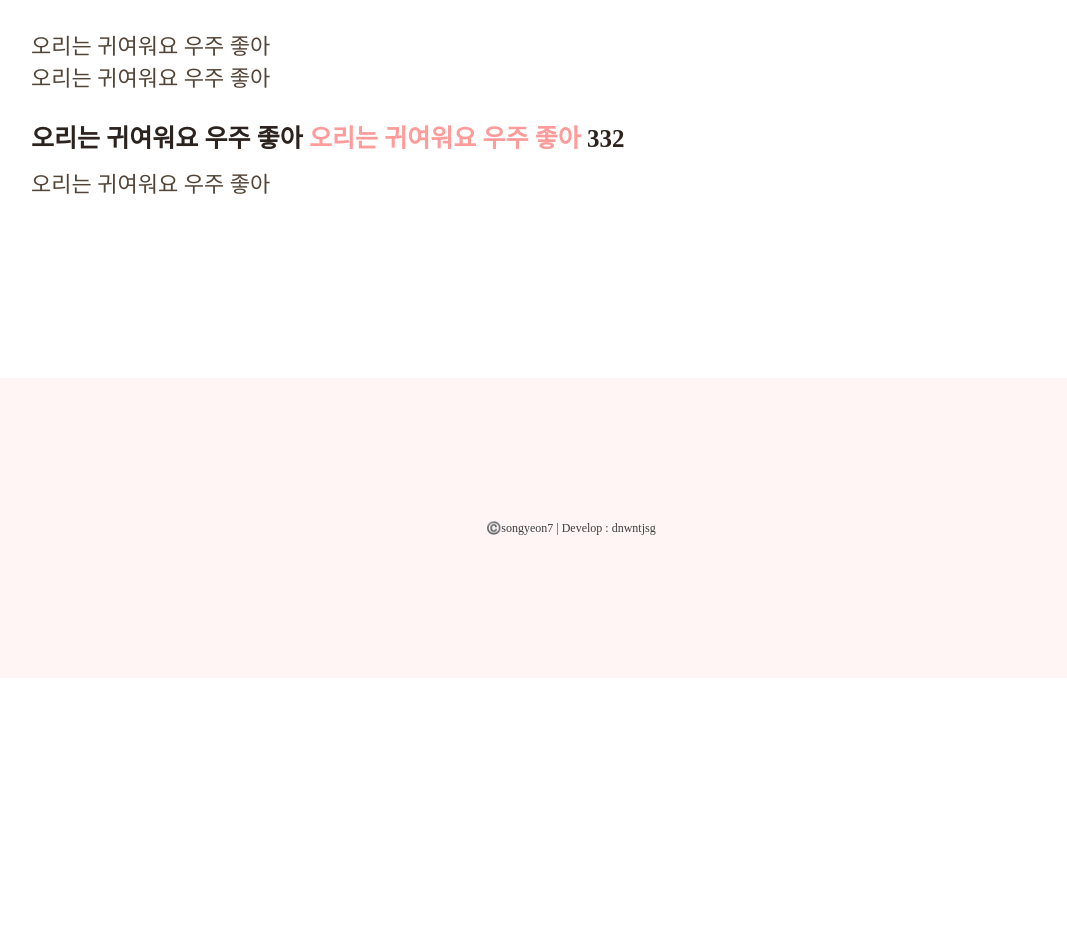
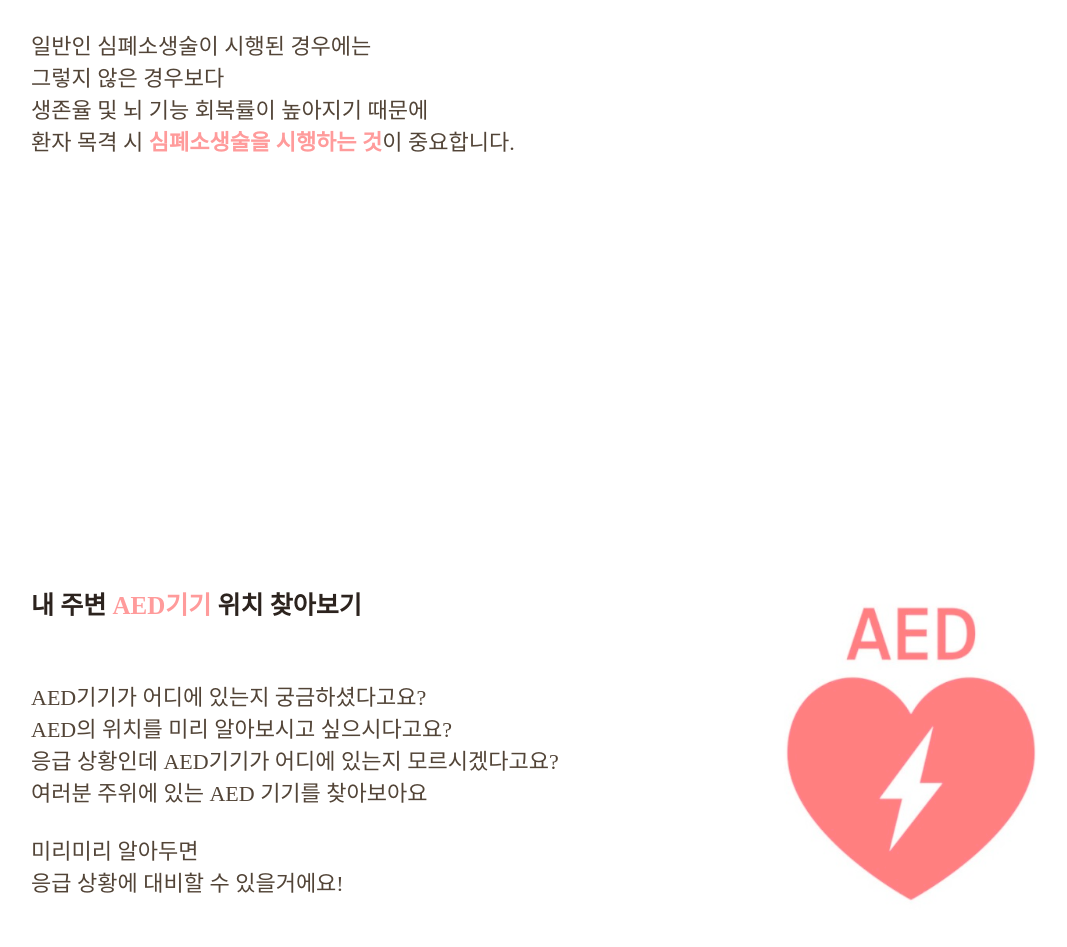
Before and after one commit to songyeon7/RE-HEART-renewal, a React (Create React App) app in the folder reheart/: page / in a window 1280 px wide. Shown: the part 1265-2212 px from the top of the page, without its empty margins (69-1136 px from the left). Before the commit the page ends 1943 px from the top, so only its background shows below. Built offline with nearby package versions, Linux system fonts and the light colour scheme.

Commit message:
mainpage 완성

```diff
--- /dev/null
+++ b/reheart/src/components/Main/MainAED.js
@@ -0,0 +1,77 @@
+import React from 'react';
+import styled from "styled-components";
+import aed from '../../assets/AED.svg';
+import {Contents, MainContainer, MainWrapper, Point, MiniTitle} from "../../atoms/Atomic";
+
+const MainAED = ({scRef}) => {
+  return (
+    <MainContainer ref={scRef}>
+      <MainWrapper gap={'100px'}>
+        <TempContainer>
+          <div>
+            <MiniTitle >
+            내 주변 <Point size={'35'} weight={'600'}>AED기기</Point> 위치 찾아보기
+            </MiniTitle>
+            <Blank num={'4vh'}/>
+            <Contents>
+              <div ><br/>
+              AED기기가 어디에 있는지 궁금하셨다고요?<br/>
+              AED의 위치를 미리 알아보시고 싶으시다고요?<br/>
+              응급 상황인데 AED기기가 어디에 있는지 모르시겠다고요?<br/>
+              여러분 주위에 있는 AED 기기를 찾아보아요<br/><br/>
+              </div>
+              <div >
+              미리미리 알아두면<br/>
+              응급 상황에 대비할 수 있을거에요!<br/><br/>
+              </div>
+            </Contents>
+          </div>
+          <Aed src={aed}/>
+        </TempContainer>
+      </MainWrapper>
+    </MainContainer>
+  );
+};
+
+const Aed = styled.img`
+  width: 400px;
+  height: 400px;
+  flex-shrink: 0;
+  border-radius: 5px;
+  @media(max-width: 1080px) {
+    height: 430px;
+    width: 242px;
+  }
+`;
+const Blank = styled.div`
+  width: 0;
+  height: ${(props) => props.num};
+`;
+const TempContainer = styled.div`
+  width: 100%;
+  height: auto;
+  display: flex;
+  justify-content: space-between;
+  align-items: center;
+  @media(max-width: 800px) {
+    flex-direction: column;
+    gap: 20px;
+  }
+`;
+const Button = styled.button`
+  background-color: var(--button-bg, #FF9B9B); // 버튼 배경색을 정의하며 기본값은 파란색
+  color: var(--button-text, #fff); // 버튼 텍스트 색상을 정의하며 기본값은 흰색
+  border: none;
+  border-radius: 5px;
+  padding: 10px 20px;
+  font-size: 16px;
+  font-weight: 600;
+  cursor: pointer;
+  transition: background-color 0.3s;
+
+  &:hover {
+    background-color: var(--button-hover-bg, #D97D7D); // 마우스 호버시 배경색을 정의하며 기본값은 더 어두운 파란색
+  }
+`;
+
+export default MainAED;
--- a/reheart/src/components/Main/MainContent.js
+++ b/reheart/src/components/Main/MainContent.js
@@ -9,30 +9,26 @@ const MainContent = ({scRef}) => {
         <TempContainer>
           <div>
             <Title >
-            작년 상반기 <Point size={'35'} weight={'600'}>급성심정지환자</Point> 1만7668명 발생…생존률 7.3%
+            작년 상반기 <Point size={'36'} weight={'600'}>급성심정지환자</Point> 1만7668명 발생…생존률 7.3%
             </Title>
             <Blank num={'4vh'}/>
             <Contents>
               <div >
+                <br/>
               급성심정지는 심장 활동이 급격히 저하되거나 멈춘 상태로<br/>
               질병청에 따르면, 지난 상반기 발생한 급성심정지 환자는<br/>
               총 <Point color={'#FF9B9B'}>1만 7668명</Point> 이라고 합니다.<br/><br/>
               </div>
               <div >
-              오리는 귀여워요 우주 좋아<br/>
-              오리는 귀여워요 우주 좋아<br/><br/>
+              이중 생존 상태로 퇴원한 환자(생존율)은 <Point color={'#FF9B9B'}>7.3%</Point>이며<br/>
+              일상생활이 가능할 정도록<br/>
+              뇌 기능을 회복해 퇴원한 환자는 <Point color={'#FF9B9B'}>4.6%</Point>라고 합니다.<br/><br/>
               </div>
               <div >
-              오리는 귀여워요 우주 좋아<br/><br/>
-              </div>
-              <div >
-              오리는 귀여워요 우주 좋아<br/>
-              오리는 귀여워요 우주 좋아<br/><br/>
-              </div>
-
-              <IntroducePoint >오리는 귀여워요 우주 좋아 <Point size={'25'} weight={'600'}>오리는 귀여워요 우주 좋아 </Point>332</IntroducePoint><Blank num={'1.5vh'}/>
-              <div >
-              오리는 귀여워요 우주 좋아
+              일반인 심폐소생술이 시행된 경우에는<br/>
+              그렇지 않은 경우보다 <br/>
+              생존율 및 뇌 기능 회복률이 높아지기 때문에 <br/>
+              환자 목격 시 <Point size={'24'} weight={'600'} color={'#FF9B9B'}>심폐소생술을 시행하는 것</Point>이 중요합니다.<br/><br/><Blank num={'1.5vh'}/>
               </div>
             </Contents>
           </div>
@@ -60,7 +56,7 @@ const TempContainer = styled.div`
 const IntroducePoint = styled.div`
   color: var(--text-title, #2C231E);
   font-family: 'Pretendard';
-  font-size: 25px;
+  font-size: 24px;
   font-style: normal;
   font-weight: 600;
   line-height: normal;
--- a/reheart/src/pages/Main.js
+++ b/reheart/src/pages/Main.js
@@ -3,6 +3,7 @@ import Header from "../components/Header";
 import Footer from "../components/Footer";
 import MainContent from "../components/Main/MainContent";
 import MainMap from '../components/Main/MainMap';
+import MainAED from '../components/Main/MainAED';
 
 
 const Main = () => {
@@ -18,6 +19,7 @@ const Main = () => {
       <Header isNotHome={false}/>
       <MainMap scRef={ref}/>
       <MainContent scRef={ref}/>
+      <MainAED scRef={ref}/>
       <Footer/>
     </>
   );
```
Also changed, not shown: reheart/src/assets/AED.svg (added).
